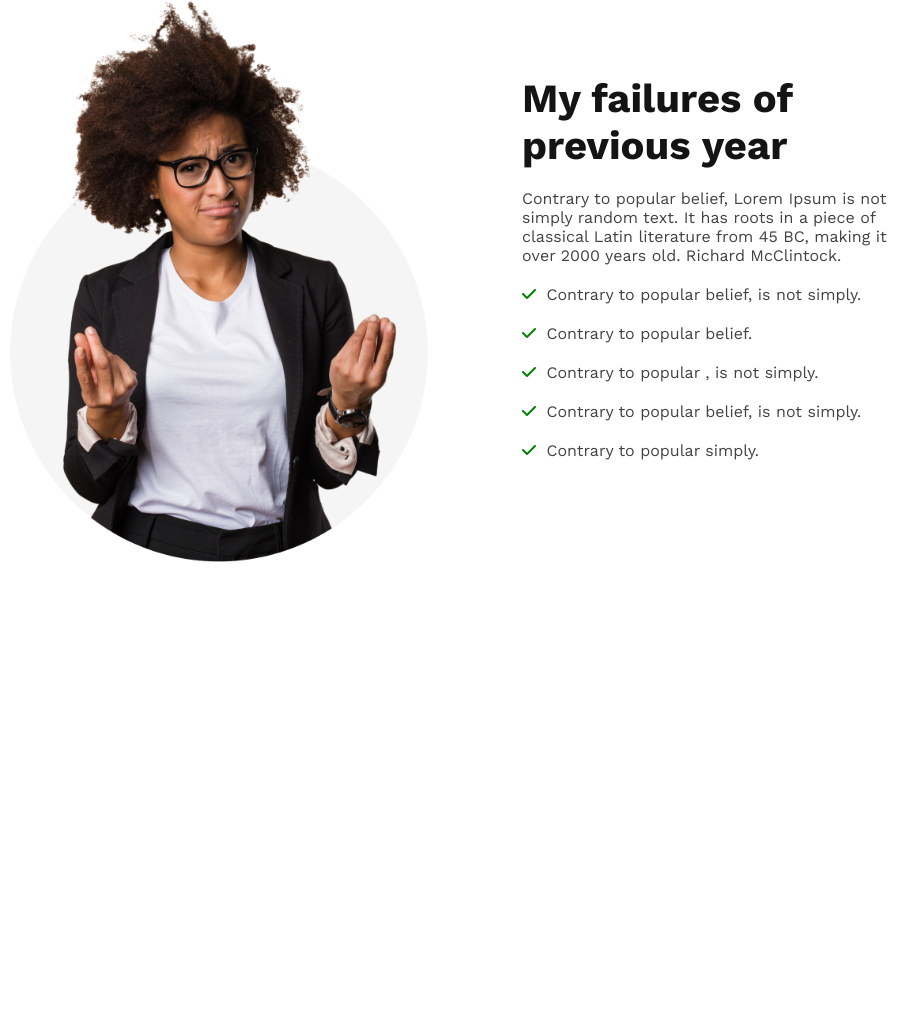
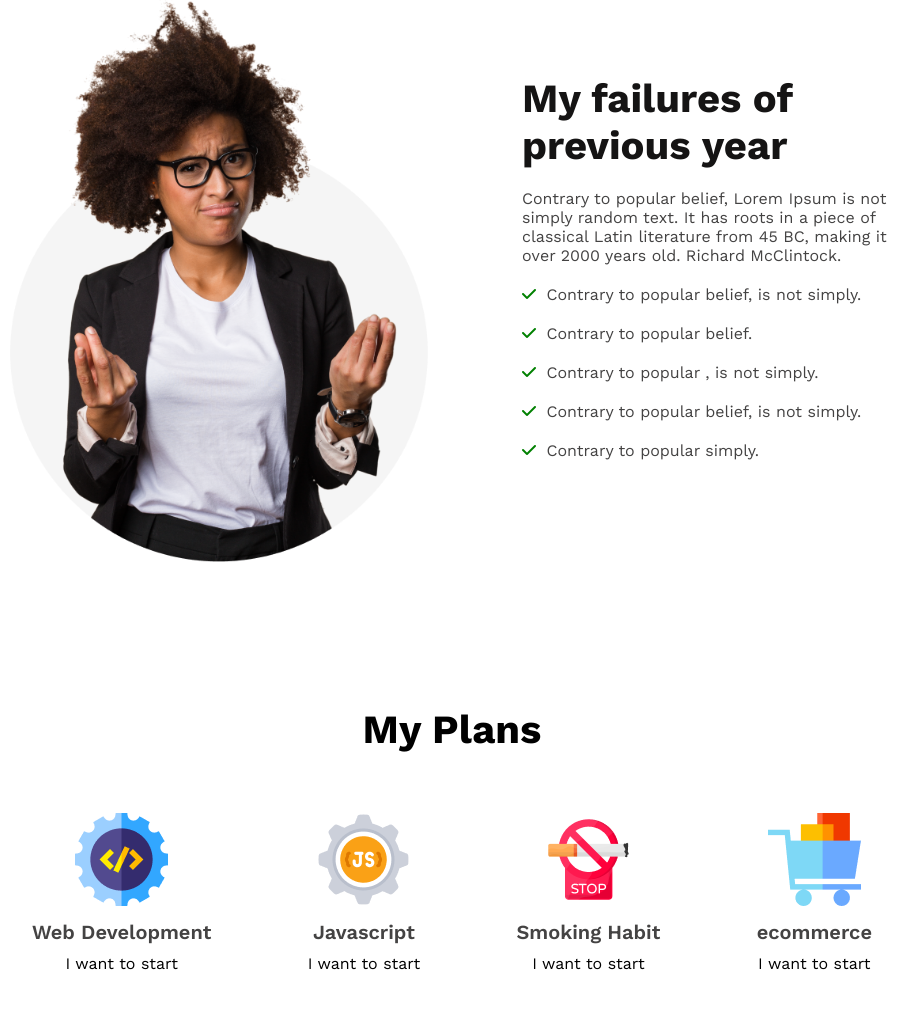
Before and after one commit to ahmedraza069/practise-day-2-web-porfolio, a plain HTML site: page index.html in a window 1280 px wide. Shown: the part 951-1960 px from the top of the page, without its empty margins (188-1104 px from the left). Before the commit the page ends 1657 px from the top, so only its background shows below. Drawn offline with nearby package versions, Linux system fonts and the light colour scheme; a web font is replaced by a local one.

Commit message:
complete my plan part

```diff
--- a/css/style.css
+++ b/css/style.css
@@ -86,3 +86,29 @@ display: flex;
     color: green;
     margin-right: 5px;
 }
+
+/* failure part end */
+
+/* my plan part start */
+.plan_header{
+    display: flex;
+    justify-content: center;
+    font-size: 40px;
+    font-weight: 700;
+}
+.plan_part{
+    margin: 60px 220px ;
+    display: flex;
+    justify-content: space-between;
+    align-items: center;
+    text-align: center;
+}
+.part h4{
+    color: #444343;
+    font-size: 20px;
+    font-weight: 600;
+    padding: 10px 0px;
+}
+/* plan part end */
+
+/*  */
--- a/index.html
+++ b/index.html
@@ -40,5 +40,36 @@
         </div>
     </section>
     </header>
+    <main>
+  <section>
+    <div class="container">
+        <h3 class="plan_header">My Plans</h3>
+        <div class="plan_part">
+            <div class="part">
+                <img src="images/icons/web.png" alt="">
+                <h4>Web Development</h4>
+                <p>I want to start</p>
+            </div>
+            <div class="part">
+                <img src="images/icons/js.png" alt="">
+                <h4>Javascript</h4>
+                <p>I want to start</p>
+            </div>
+            <div class="part">
+                <img src="images/icons/smoke.png" alt="">
+                <h4>Smoking Habit</h4>
+                <p>I want to start</p>
+            </div>
+            <div class="part">
+                <img src="images/icons/ecom.png" alt="">
+                <h4>ecommerce</h4>
+                <p>I want to start</p>
+            </div>
+        </div>
+    </div>
+  </section>
+
+
+    </main>
 </body>
 </html>
```
